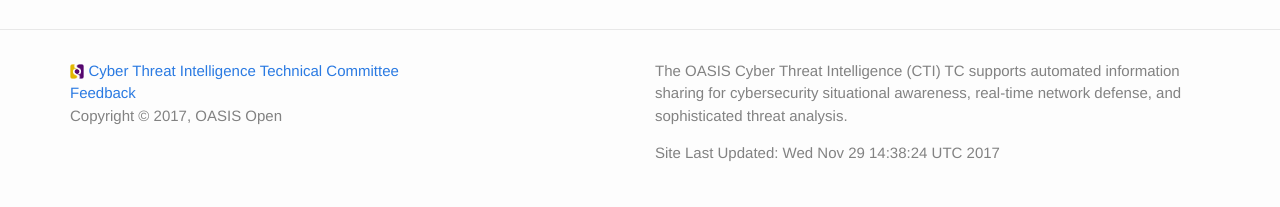
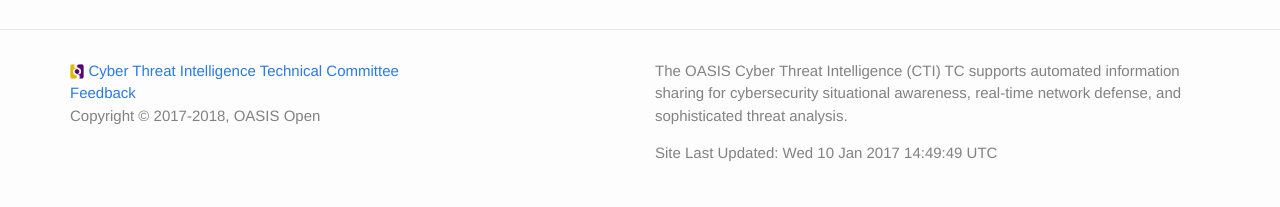
Before and after one commit to oasis-open/cti-documentation, a Jekyll site: the page built from index.md, in a window 1280 px wide. Shown: the part 1002-1209 px from the top of the page. Built offline with Jekyll 4.4.1, drawn with Linux system fonts in a browser that asks for light colours.

Commit message:
updating copyright date for 2018

```diff
--- a/_config.yml
+++ b/_config.yml
@@ -15,8 +15,8 @@
 url: "https://oasis-open.github.io" # the base hostname & protocol for your site
 # DO NOT MODIFY THE `last_updated` date. It should be updated automatically
 # by the git pre-push hook.
-last_updated: "Wed Nov 29 14:38:24 UTC 2017"
-copyright: "Copyright &copy; 2017, OASIS Open"
+last_updated: "Wed 10 Jan 2017 14:49:49 UTC"
+copyright: "Copyright &copy; 2017-2018, OASIS Open"
 
 # Build settings
 markdown: kramdown
```
